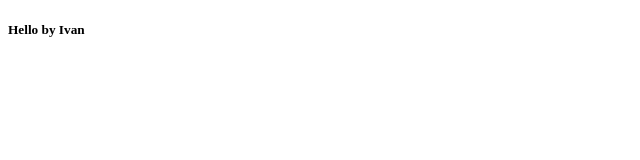
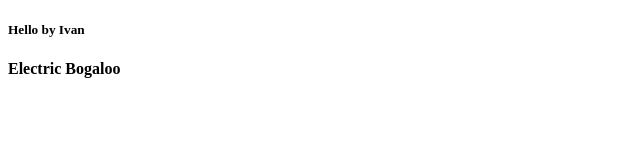
Before and after one commit to LukaSpoljar/Quiz, an Angular app in the folder Client/: page / in a window 1280 px wide. Shown: the top 160 px of the page, without its empty margins (0-640 px from the left). Built offline with nearby package versions, Linux system fonts and the light colour scheme.

Commit message:
Hello Luka 2: Bogaloo

```diff
--- a/Client/src/app/app.component.html
+++ b/Client/src/app/app.component.html
@@ -1,2 +1,3 @@
 <h5>Hello by Ivan</h5>
+<h4>Electric Bogaloo</h4>
 <router-outlet></router-outlet>
```
